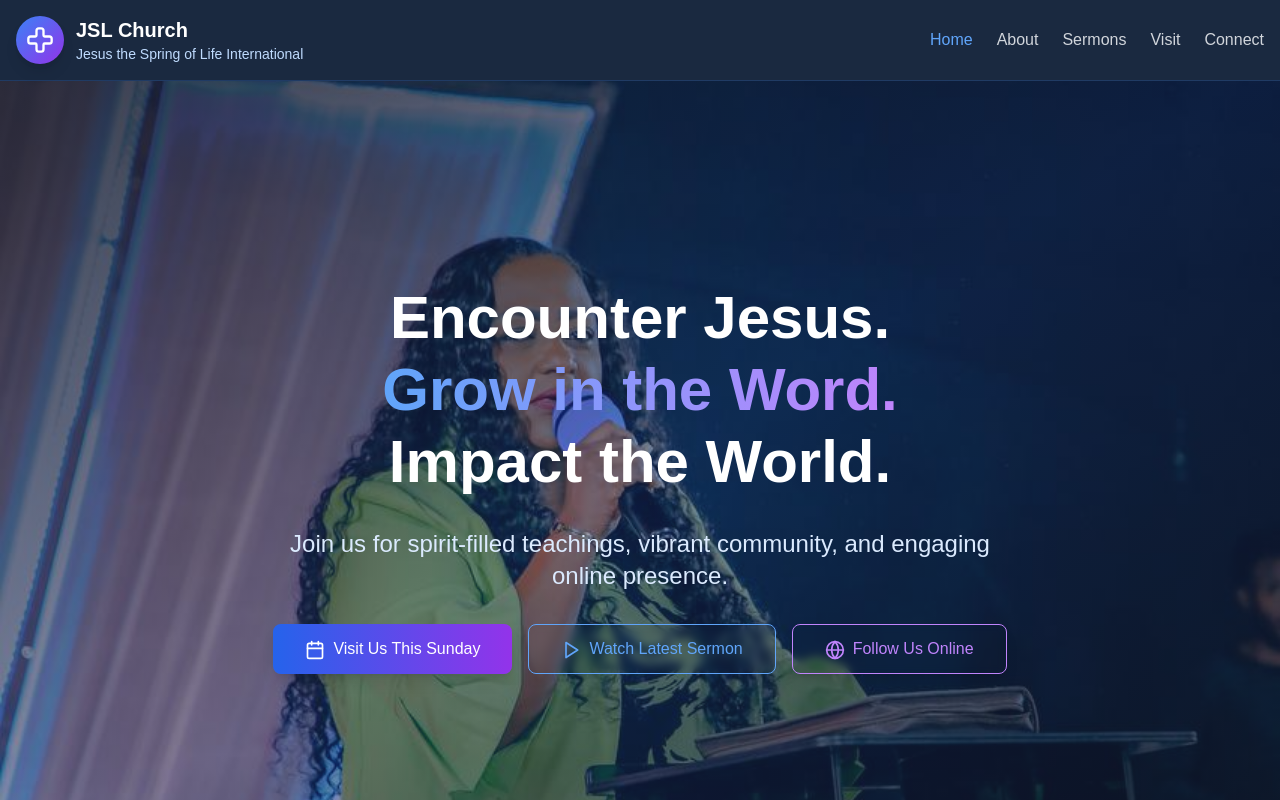
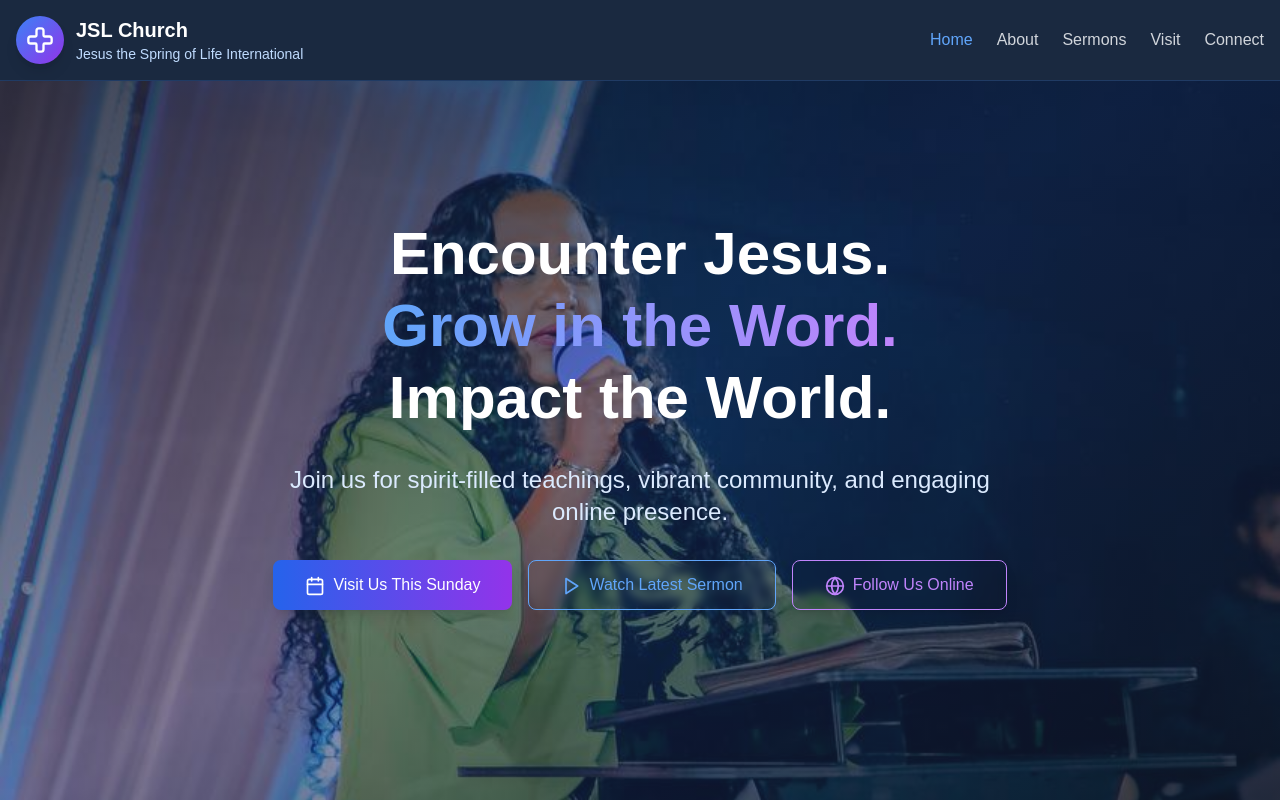
Before and after one commit to anon381/jslv1, a Next.js app: page / in a window 1280 px wide. Shown: the top 800 px of the page. Built offline with nearby package versions, Linux system fonts and the light colour scheme.

Commit message:
Remove top margin from hero section so it reaches the top of the screen under the Nav

```diff
--- a/app/page.tsx
+++ b/app/page.tsx
@@ -193,7 +193,7 @@ export default function SpringOfLifeChurch() {
         <Nav activePage={activePage} />
 
       {/* Hero Section */}
-      <section className="relative mt-16 py-32 lg:py-56 overflow-hidden">
+      <section className="relative py-32 lg:py-56 overflow-hidden">
   {/* Background image */}
   <div className="absolute inset-0">
     <Image
```
